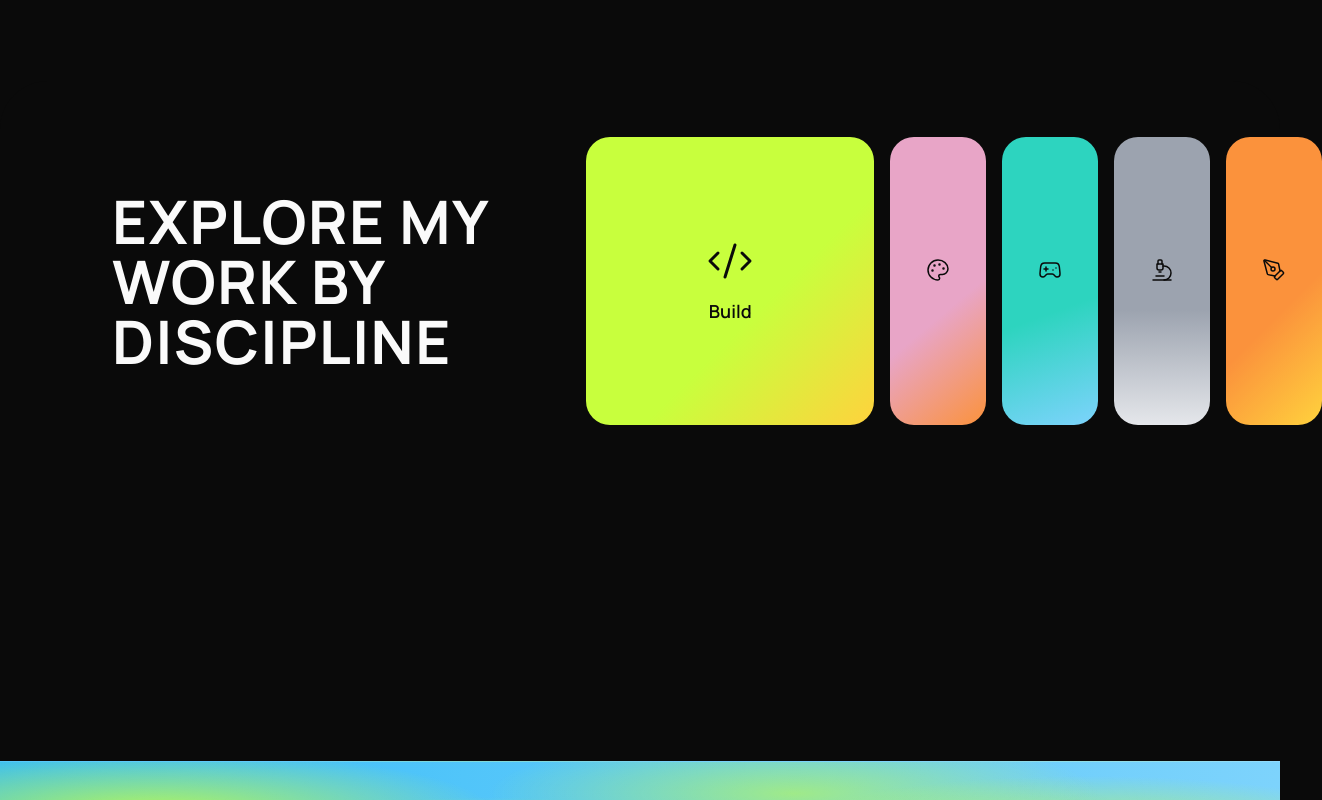
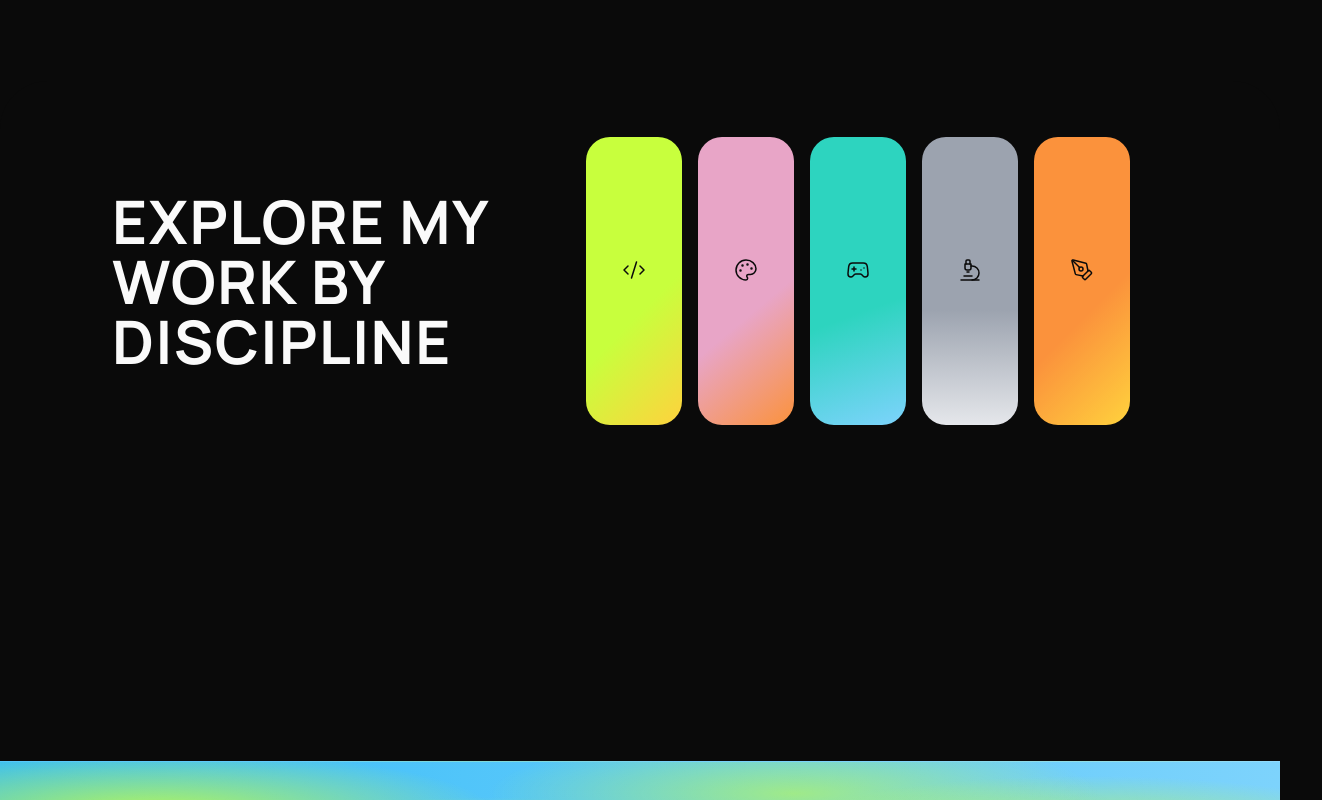
Before and after one commit to rileyb3/portfolio, a Next.js app: page / in a window 1280 px wide. Shown: the part 1060-1860 px from the top of the page, 1322 px wide, since content can reach past the window. Built offline with nearby package versions, Linux system fonts and the light colour scheme.

Commit message:
Disciplines: no default expanded tile — all collapsed until hovered, collapse again on mouse-leave

```diff
--- a/src/components/Disciplines.tsx
+++ b/src/components/Disciplines.tsx
@@ -45,11 +45,11 @@ const blobStyle = [
 export default function Disciplines() {
   const ref = useRef<HTMLDivElement>(null);
   const [visible, setVisible] = useState(false);
-  // Accordion-style: one tile is expanded to full square size at a time,
-  // the rest sit collapsed as narrow rounded rectangles. Hovering a
-  // collapsed tile makes it the expanded one; it stays expanded (rather
-  // than snapping back on mouse-leave) until another tile is hovered.
-  const [activeId, setActiveId] = useState(tiles[0].id);
+  // Accordion-style: all tiles sit collapsed as narrow rounded rectangles
+  // by default. Hovering one expands it to full square size; moving the
+  // mouse off collapses it back, so nothing stays expanded once you're
+  // not actively hovering a tile.
+  const [hoveredId, setHoveredId] = useState<string | null>(null);
 
   useEffect(() => {
     const el = ref.current;
@@ -100,13 +100,14 @@ export default function Disciplines() {
             {tiles.map((tile, i) => {
               const Icon = iconMap[tile.id] ?? Images;
               const { gradient } = blobStyle[i % blobStyle.length];
-              const isActive = activeId === tile.id;
+              const isActive = hoveredId === tile.id;
               const entranceScale = visible ? 1 : 0.85;
               return (
                 <Link
                   key={tile.id}
                   href={tile.href}
-                  onMouseEnter={() => setActiveId(tile.id)}
+                  onMouseEnter={() => setHoveredId(tile.id)}
+                  onMouseLeave={() => setHoveredId(null)}
                   style={{
                     background: gradient,
                     transitionDelay: visible ? `${i * 60}ms` : "0ms",
```
